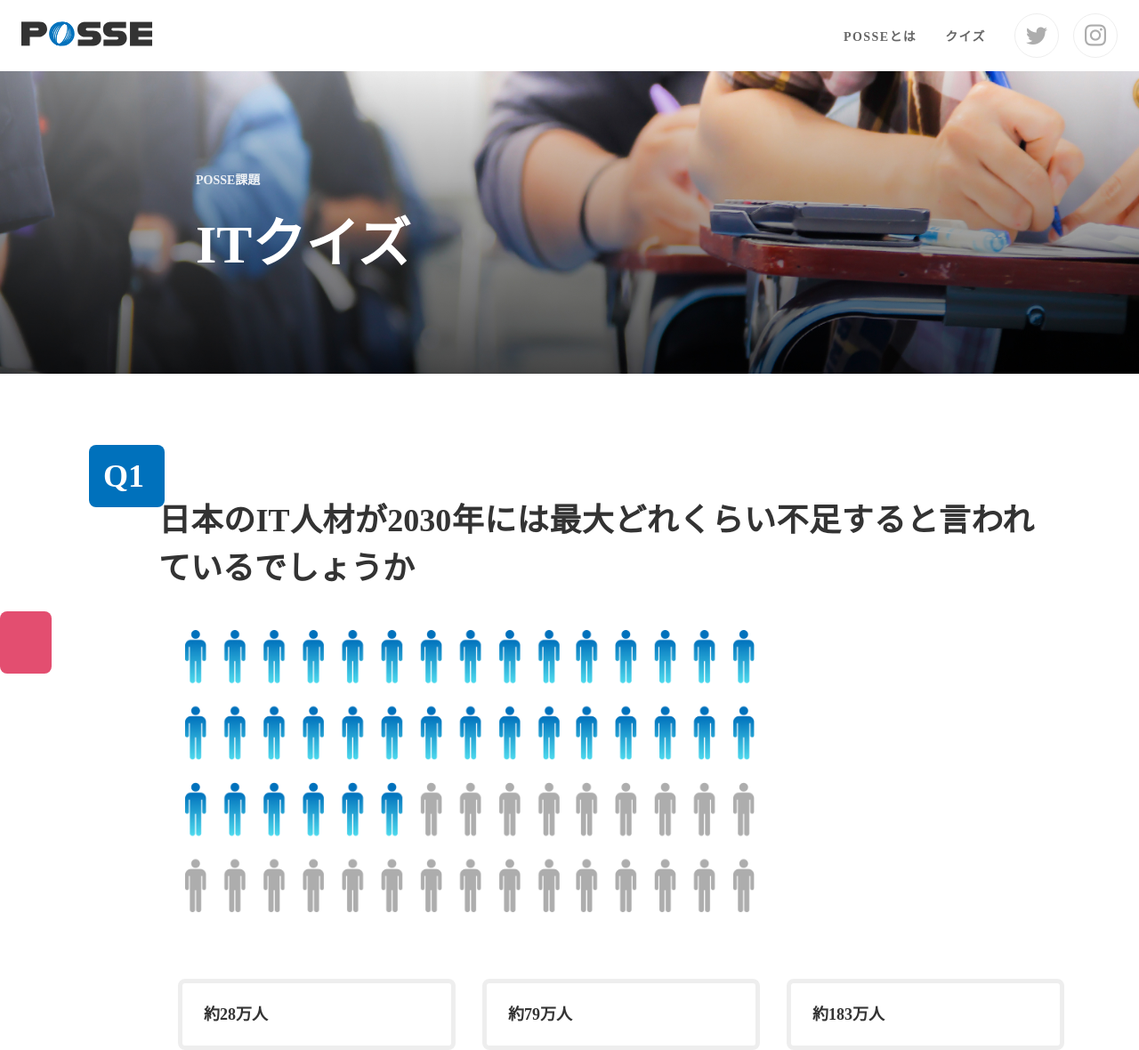
After one commit to posse-ap/gen3.0-hiratemiyu, a PHP site: page /quiz_index.html in a window 1280 px wide. The commit adds this page. Shown: the whole page at 89% size. Run offline with PHP 8.4, Linux system fonts and the light colour scheme; some web fonts are replaced.

Commit message:
week7 quiztopページ

```diff
--- a/assets-ph1-website-main/index.html
+++ b/assets-ph1-website-main/index.html
@@ -21,7 +21,6 @@
             <img class="POSSElogo" src="./img/logo.svg" alt="POSSE">
         </div>
         <nav class="p-header_nav">
-            <!-- ハイパーリンクのとこ不安 -->
             <ul class="p-header_nav_list">
                 <li class="p-header_nav_item">
                     <a href="#aboutposse" class="p-header_nav_item_link"> POSSEとは</a>
--- /dev/null
+++ b/assets-ph1-website-main/quiz_index.html
@@ -0,0 +1,82 @@
+<!DOCTYPE html>
+<html lang="ja">
+
+<head>
+    <meta charset="UTF-8">
+    <meta http-equiv="X-UA-Compatible" content="IE=edge">
+    <meta name="viewport" content="width=device-width, initial-scale=1.0">
+    <title>quiz</title>
+    <link rel="stylesheet" href="./styles/quiz.css">
+    <link rel="stylesheet" href="./styles/font.css">
+</head>
+
+<body>
+    <header class="l-header p-header">
+        <div class="posselogo">
+            <img class="POSSElogo" src="./img/logo.svg" alt="POSSE">
+        </div>
+        <nav class="p-header_nav">
+            <!-- ハイパーリンクのとこ不安 -->
+            <ul class="p-header_nav_list">
+                <li class="p-header_nav_item">
+                    <a href="#aboutposse" class="p-header_nav_item_link"> POSSEとは</a>
+                </li>
+                <li class="p-header_nav_item">
+                    <a href="./quiz" class="p-header_nav_item_link">クイズ</a>
+                </li>
+            </ul>
+        </nav>
+        <ul class="p-header_sns p-sns">
+            <li class="p-sns_item">
+                <!-- a要素に target="" を追加すると、リンク先の文書をどのフレーム（ウィンドウ）に表示するかを指定できます
+                target="_blank"は違うウィンドウで開くという意味-->
+                <!-- rel="noreferrer"を設定することで、リンク先に対して参照元のリンク情報を渡さないようにすることができます。 -->
+                <!-- aria-label 属性は、現在の要素にラベル付けする文字列を定義するために使用されます。 これはテキストラベルが画面に表示されない場合に使用します。 -->
+                <a href="https://twitter.com/posse_program" target="_blank" rel="noopener noreferrer"
+                    class="p-sns_item_link" aria-label="Twitter">
+                    <!-- 「I」とはフォント（文字）をイタリック体にするためのタグで、<i>～</i>のタグで囲まれたテキストはイタリック体になります。
+                        <i> は HTML の要素で、何らかの理由で他のテキストと区別されるテキストの範囲を表します。　 -->
+                    <i class="u-icon_twitter"></i>
+                </a>
+            </li>
+            <li class="p-sns_item">
+                <a href="https://www.instagram.com/posse_programming/" target="_blank" rel="noopener noreferrer"
+                    class="p-sns_item_link" aria-label="Instagram">
+                    <i class="u-icon_instagram"></i>
+                </a>
+            </li>
+        </ul>
+    </header>
+
+    <div class="quiz-top">
+        <div class="quiz-top_subtitle">POSSE課題</div>
+        <div class="quiz-top_title">ITクイズ</div>
+        <img  class="quiz-top_img" src="./img/quiz/bg-hero.jpg" alt="quiz-top_cover">
+    </div>
+
+    <div class="quiz-questions">
+        <div class="quiz-question1-subheading">
+            <h2 class="Q1">Q1</h2>
+        </div>
+            <p class="quiz-question1">
+                日本のIT人材が2030年には最大どれくらい不足すると言われているでしょうか
+            </p>
+            <img class="quiz-question1_img" src="./img/quiz/img-quiz01.png" alt="Q1_img">
+        <div class="quiz-answer1_subheading"></div>
+            <div class="quiz-answer1_choices">
+                <div class="quiz-answer1_choice1">
+                    <p class="quiz-answer1_choice_text">約28万人</p>
+                </div>
+                <div class="quiz-answer1_choice2">
+                    <p class="quiz-answer1_choice_text">約79万人</p>
+                </div>
+                <div class="quiz-answer1_choice3">
+                    <p class="quiz-answer1_choice_text">約183万人</p>
+                </div>
+            </div>
+        </div>
+    </div>
+
+</body>
+
+</html>
--- a/assets-ph1-website-main/styles/common.css
+++ b/assets-ph1-website-main/styles/common.css
@@ -512,7 +512,7 @@ ul {
 .p-banner_icon {
     /* icon-line */
     position: absolute;
-    bottom: 0;
+    bottom: 60px;
     width: 36px;
     height: 36px;
     left: 24px;
--- /dev/null
+++ b/assets-ph1-website-main/styles/quiz.css
@@ -0,0 +1,337 @@
+/* headerの中身をどうするか、pは使いまわししない、nは使いまわす */
+.p-header {
+    align-items: center;
+    background-color: #fff;
+    display: flex;
+    padding: 15px 24px;
+
+}
+
+/* headerのlayout(位置)を決めている */
+.l-header {
+    left: 0;
+    position: fixed;
+    right: 0;
+    top: 0;
+    z-index: 1000;
+}
+
+/* class名1つでも良いけど、2つあると分かりやすい l,pは使い方が決まっている */
+
+/* behore after 新人ハッカソンで出てきた文字の下にライン引くやつはこれでできる */
+*,
+::before,
+::after {
+    border-style: solid;
+    border-width: 0;
+    box-sizing: border-box;
+}
+
+.p-header_logo {
+    width: 148px;
+}
+
+.POSSElogo {
+    max-width: 100%;
+}
+
+.p-header_nav {
+    margin-left: auto;
+}
+
+.p-header_nav_list {
+    display: flex;
+    gap: 32px;
+}
+
+.p-header_nav_item_link {
+    color: #666;
+    font-size: 14px;
+    font-weight: bold;
+    letter-spacing: 0.1em;
+}
+
+ul {
+    list-style: none;
+    margin: 0;
+    padding: 0;
+}
+
+.p-sns {
+    display: flex;
+    gap: 16px;
+}
+
+.p-header_sns {
+    margin-left: 32px;
+}
+
+/* borderはHTMLの部品に枠線を引くためのcssのプロパティの一つです。
+solid	1本線
+フレックスアイテムの主軸方向の揃え位置を指定する
+justify-content フレックスアイテムの主軸方向の揃え位置を指定する
+                主軸方向の中央揃えで表示*/
+.p-sns_item_link {
+    align-items: center;
+    border: solid 1px #eee;
+    border-radius: 50%;
+    color: #adadad;
+    display: inline-flex;
+    font-size: 24px;
+    height: 50px;
+    justify-content: center;
+    width: 50px;
+}
+
+/* これいる？？？？？ */
+i {
+    font-feature-settings: "liga";
+    -webkit-font-smoothing: antialiased;
+    /* 通常のフォントや太字、イタリック体、斜体など、デザインを統一した複数のフォントをまとめたものを「フォントファミリー」といいます。
+        「Arial」「Vernada」「ヒラギノ角ゴPro W3」「ＭＳ Ｐゴシック」などがフォントファミリー名です。
+       !importantは一言でいえば、合わせて使用したプロパティを最優先で使用することにする命令です。 */
+    font-family: "posse-icon" !important;
+    font-style: normal;
+    font-variant: normal;
+    font-variant-ligatures: discretionary-ligatures;
+    font-weight: normal;
+    /* letter-spacing: 字間 */
+    letter-spacing: 0;
+    line-height: 1;
+    text-transform: none;
+}
+
+/* なぜtramsparent */
+
+a {
+    background-color: transparent;
+    text-decoration: none;
+}
+
+/* beforeで要素を前に出すことで見えるようにする */
+.u-icon_twitter::before {
+    content: "\ea96";
+}
+
+.u-icon_instagram::before {
+    content: "\ea92";
+}
+
+
+/* quiz-top */
+
+
+.quiz-top {
+    /* shadow */
+    position: absolute;
+    width: 100%;
+    height: 160px;
+    left: 0px;
+    top: 0px;
+
+    background: linear-gradient(180deg, rgba(0, 0, 0, 0) 0%, rgba(0, 0, 0, 0.7) 100%);
+}
+
+.quiz-top_img {
+    margin-top: 70px;
+    width: 100%;
+    height: 350px;
+}
+
+.quiz-top_subtitle {
+    position: absolute;
+    width: 119px;
+    height: 32px;
+    left: 220px;
+    top: 190px;
+    font-family: 'Noto Sans JP';
+    font-style: normal;
+    font-weight: 700;
+    font-size: 14px;
+    line-height: 180%;
+    color: #EFF2F5;
+}
+
+.quiz-top_title {
+    position: absolute;
+    width: 435px;
+    height: 90px;
+    left: 220px;
+    top: 230px;
+    font-family: 'Noto Sans JP';
+    font-style: normal;
+    font-weight: 700;
+    font-size: 60px;
+    line-height: 150%;
+    color: #FFFFFF;
+}
+
+
+/* questions */
+
+.quiz-question1-subheading {
+
+    /* Auto layout */
+    position: absolute;
+    top: 500px;
+    left: 100px;
+    display: flex;
+    flex-direction: row;
+    align-items: center;
+    padding: 8px 16px;
+    gap: 8px;
+
+    position: absolute;
+    width: 85px;
+    height: 70px;
+
+    /* primary */
+    background: #0071BC;
+    border-radius: 8px;
+}
+
+.Q1 {
+    /* Q 1 */
+    position: absolute;
+
+    width: 53px;
+    height: 54px;
+
+    /* h2 */
+
+    font-family: 'Plus Jakarta Sans';
+    font-style: normal;
+    font-weight: 700;
+    font-size: 36px;
+    line-height: 150%;
+    /* identical to box height, or 54px */
+
+
+    /* White */
+
+    color: #FFFFFF;
+
+
+    /* Inside auto layout */
+
+    flex: none;
+    order: 0;
+    flex-grow: 0;
+}
+
+.quiz-question1 {
+    /* 日本のIT人材が2030年には最大どれくらい不足すると言われているでしょうか？ */
+
+
+    position: absolute;
+    width: 984px;
+    height: 108px;
+    left: calc(50% - 984px/2);
+    margin-top: 550px;
+    margin-left: 30px;
+
+    font-family: 'Noto Sans JP';
+    font-style: normal;
+    font-weight: 700;
+    font-size: 36px;
+    line-height: 150%;
+    /* or 54px */
+
+    text-align: justify;
+
+    /* BK */
+
+    color: #333333;
+}
+
+.quiz-question1_img {
+    position: absolute;
+    margin-top: 700px;
+    margin-left: 200px;
+    width: 50%;
+}
+
+
+.quiz-answer1_choices {
+    position: absolute;
+    top: 1100px;
+    left: 200px;
+    display: flex;
+    gap: 30px;
+}
+
+.quiz-answer1_choice1,
+.quiz-answer1_choice2,
+.quiz-answer1_choice3 {
+    /* Question */
+    box-sizing: border-box;
+
+    /* Auto layout */
+    display: flex;
+    flex-direction: row;
+    align-items: center;
+    padding: 24px;
+    gap: 8px;
+    width: 312px;
+    height: 80px;
+
+    /* White */
+    background: #FFFFFF;
+
+    /* line */
+    border: 5px solid #EEEEEE;
+    border-radius: 8px;
+
+    /* Inside auto layout */
+    flex: none;
+    order: 0;
+    flex-grow: 0;
+}
+
+.quiz-answer1_choice_text {
+    /* 約28万人 */
+
+
+    width: 240px;
+    height: 32px;
+
+    font-family: 'Noto Sans JP';
+    font-style: normal;
+    font-weight: 700;
+    font-size: 18px;
+    line-height: 180%;
+    /* or 32px */
+
+
+    /* BK */
+
+    color: #333333;
+
+
+    /* Inside auto layout */
+
+    flex: none;
+    order: 0;
+    flex-grow: 0;
+}
+
+.quiz-answer1_subheading {
+    /* Auto layout */
+
+    display: flex;
+    flex-direction: row;
+    align-items: center;
+    padding: 8px 16px;
+    gap: 8px;
+
+    position: absolute;
+    width: 58px;
+    height: 70px;
+    left: 0px;
+    top: 687px;
+
+    /* red */
+
+    background: #E34E70;
+    border-radius: 8px;
+}
```
